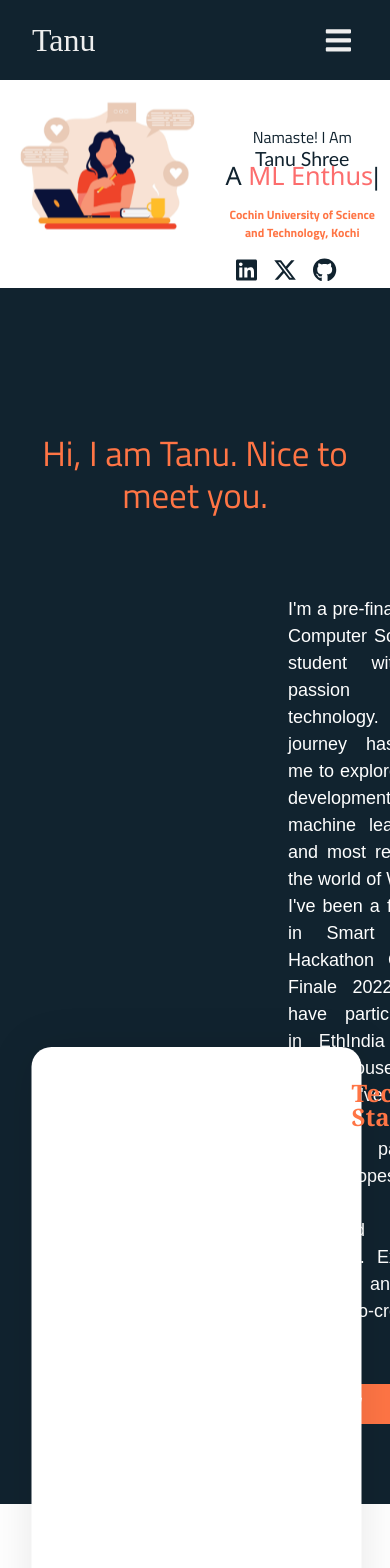
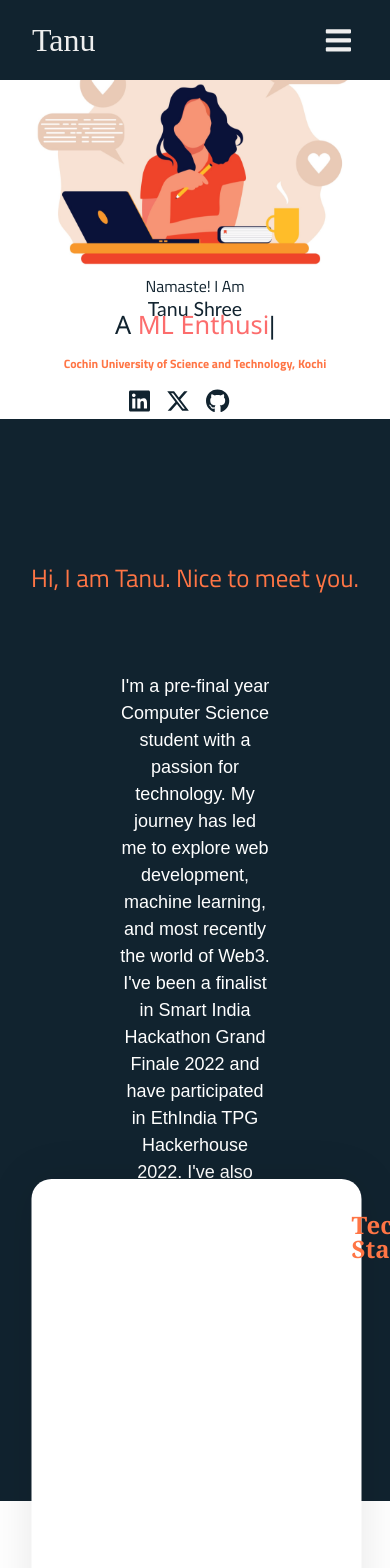
Before and after one commit to tanuushree/TanuShree-portfolio, a React (Create React App) app: page / in a window 390 px wide. Shown: the top 1568 px of the page. Built offline with nearby package versions, Linux system fonts and the light colour scheme; some icons are missing.

Commit message:
projects responsive

```diff
--- a/src/components/about/about.css
+++ b/src/components/about/about.css
@@ -26,27 +26,28 @@
 }
 
 .main{
-    display: flex;
-    padding-top:5rem;
-
-
+  display: flex;
+  justify-content: center;
+  align-items: center;
+  flex-direction: column;
+  padding-top: 5rem;
 }
 
 .skills{
     color: white;
     font-size: 20px;
-    padding-left: 5rem;
+
     font-weight: 500;
     width: 700px;
     text-align: justify;
 }
 .content{
-    color: white;
-    text-align: justify;
-    padding:0 18rem;
-    padding-bottom: 5rem;
-    font-size: large;
-    align-items: center;
+  color: white;
+  text-align: center;
+  padding-bottom: 5rem;
+  font-size: large;
+  align-items: center;
+  padding: 0 10rem;
 
 }
 .content p{
@@ -139,9 +140,12 @@
     .features-small-item h4{
         font-size: 1.5rem;
     }
+    .title{
+      font-size: 25px;
+    }
 }
 
-/* Media query for screens between 768px and 1024px (e.g., tablets) */
+
 @media (min-width: 769px) and (max-width: 1024px) {
     .features-small-item {
         width: 70%;
@@ -156,10 +160,10 @@
   }
 }
 
-/* Media query for screens larger than 1024px (e.g., desktops) */
+
 @media (min-width: 1025px) {
     .features-small-item {
-        width: 50rem; /* Reset the width for larger screens */
+        width: 50rem;
     }
 }
 
--- a/src/components/home/home.css
+++ b/src/components/home/home.css
@@ -1,5 +1,7 @@
 .first-page{
     display: flex;
+
+    align-items: center;
     padding:0;
     height: auto;
     overflow:hidden;
@@ -8,11 +10,12 @@
 .girl-img{
     max-width: 55%;
     padding-top: 2rem;
+
 }
 
 .intro{
     flex:1;
-    padding-top: 12rem;
+    padding-top: 10rem;
     font-size:45px;
     color:rgb(17, 35, 47);
 }
@@ -64,15 +67,28 @@
     font-weight: 400;
 }
 @media (max-width: 768px) {
-    .static-txt {
+
+  .first-page {
+    flex-direction: column; /* Stack items vertically on smaller screens */
+    align-items: center;
+}
+
+.girl-img {
+    max-width: 100%;
+    padding-top: 0;
+}
+
+  .static-txt {
       font-size: 10px;
     }
+
     .dynamic-txt {
       font-size: 10px;
     }
     .intro {
         font-size: 16px;
-        padding-top: 8rem;
+        padding-top: 0rem;
+        text-align: center;
       }
       .intro h1 {
         font-size: 5vw;
@@ -96,6 +112,7 @@
     .intro {
         font-size: 45px;
         padding-top: 12rem;
+        padding-bottom: 5rem;
       }
       .intro h1 {
         font-size: 7vw;
--- a/src/components/work/work.css
+++ b/src/components/work/work.css
@@ -5,14 +5,14 @@
 
 .work{
     position: relative;
-    padding-top: 5rem;
+    padding: 10rem 8rem;
 }
 .project{
     display: flex;
     justify-content: center;
     align-items: center;
     flex-wrap: wrap;
-    padding: 5rem ;
+    padding: 5rem 5rem ;
 }
 .card {
     width: 300px;
@@ -185,12 +185,12 @@
 
   @media (max-width: 768px) {
     .project {
-      padding: 1rem; /* Reduce padding on small screens */
+      padding: 5rem 5rem ;
   }
 
   .card {
-      width: calc(100% - 2rem); /* Make cards full width on small screens */
-      margin: 1rem 0; /* Add vertical margin between cards */
+      width: calc(100% - 2rem);
+      margin: 1rem 0;
   }
 }
 
```
